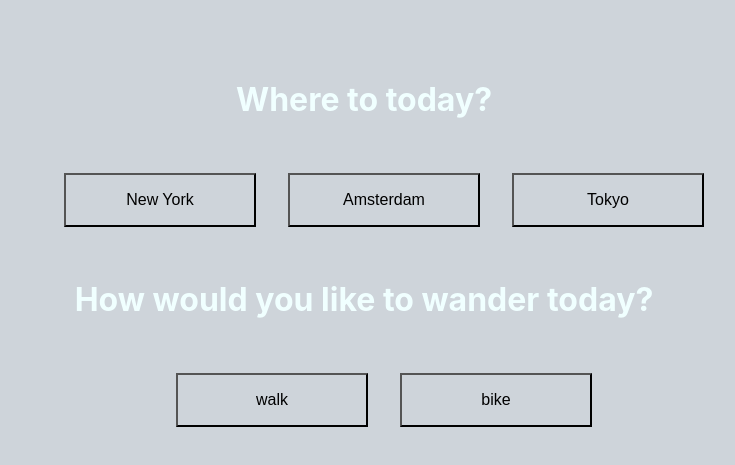
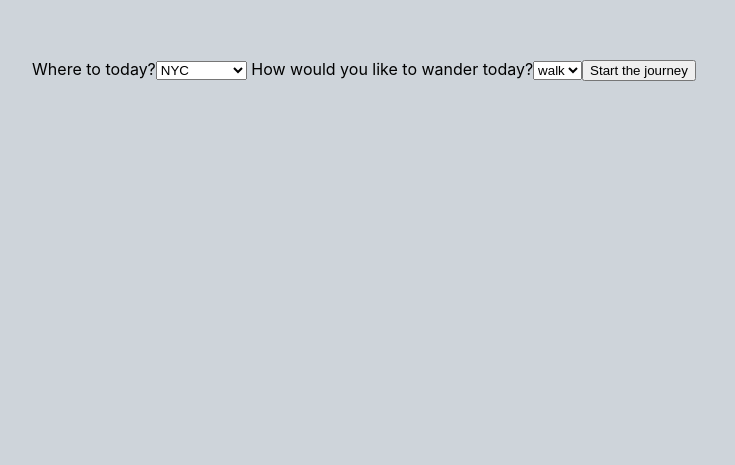
Before and after one commit to alisapromthep/virtual-wander, a React (Create React App) app: page / in a window 1280 px wide. Shown: the part 141-606 px from the top of the page, without its empty margins (276-1011 px from the left). Built offline with nearby package versions, Linux system fonts and the light colour scheme.

Commit message:
form complete

```diff
--- a/src/pages/HomePage/HomePage.js
+++ b/src/pages/HomePage/HomePage.js
@@ -1,14 +1,34 @@
 import React from 'react';
 import './HomePage.scss';
-import CityOption from '../../components/CityOption/CityOption';
-import TransportOption from '../../components/TransportOption/TransportOption';
+
 
 function HomePage(props) {
+
+    const submitHandler = (event)=>{
+        event.preventDefault();
+
+        console.log(event.target.city.value)
+        console.log(event.target.transport.value)
+
+    }
+
     return (
         <main>
             <div className='option__container'>
-                <CityOption/>
-                <TransportOption />
+                <form onSubmit={submitHandler}>
+                <label htmlFor='city'> Where to today?</label>
+                <select id='city' name='city'>
+                    <option value='NYC'>NYC</option>
+                    <option value='Amsterdam'>Amsterdam</option>
+                    <option value='Tokyo'>Tokyo</option>
+                </select>
+                <label htmlFor='transport'> How would you like to wander today?</label>
+                <select id='transport' name='transport'>
+                    <option value='walk'>walk</option>
+                    <option value='bike'>bike</option>
+                </select>
+                <button type='submit'>Start the journey</button>
+                </form>
             </div>
         </main>
     );
```
Also changed, not shown: src/App.js (+8 -0 lines).
